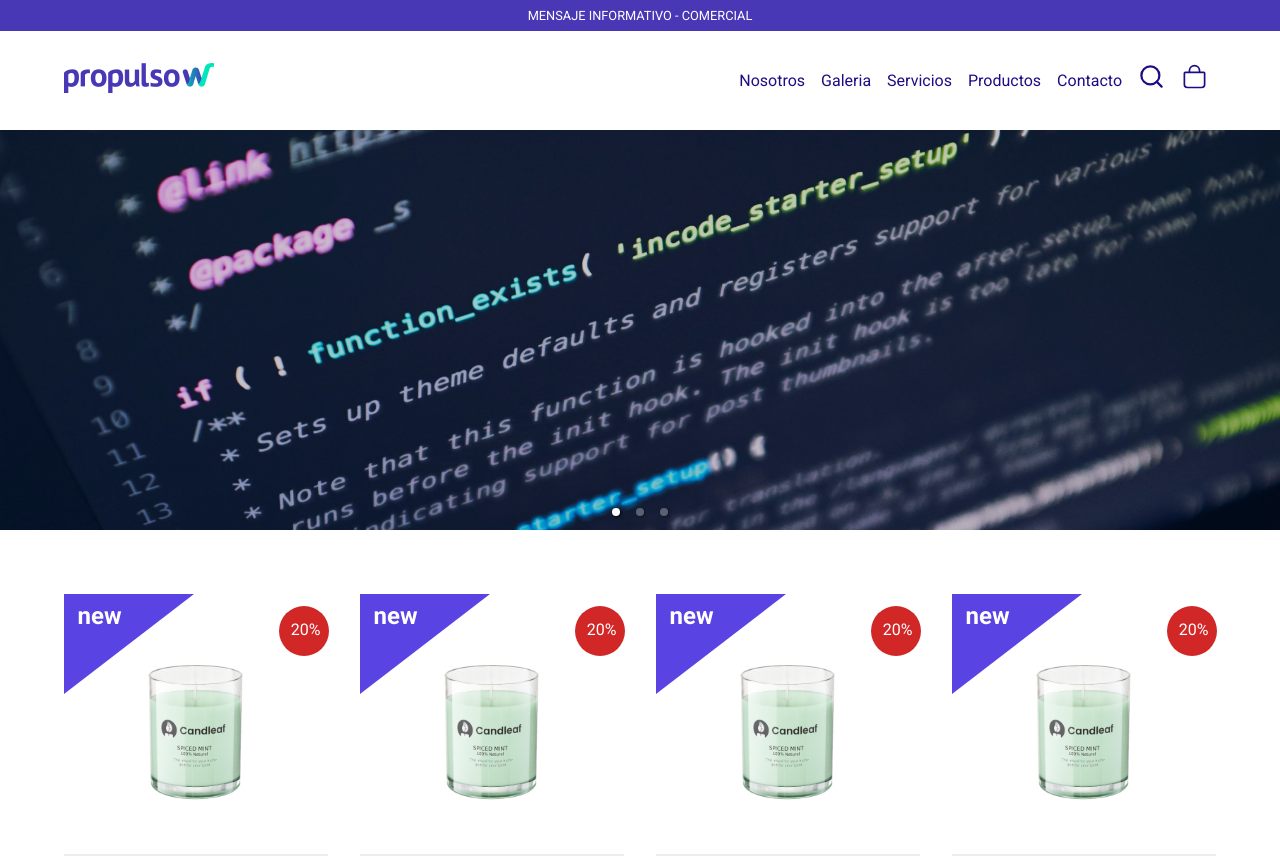
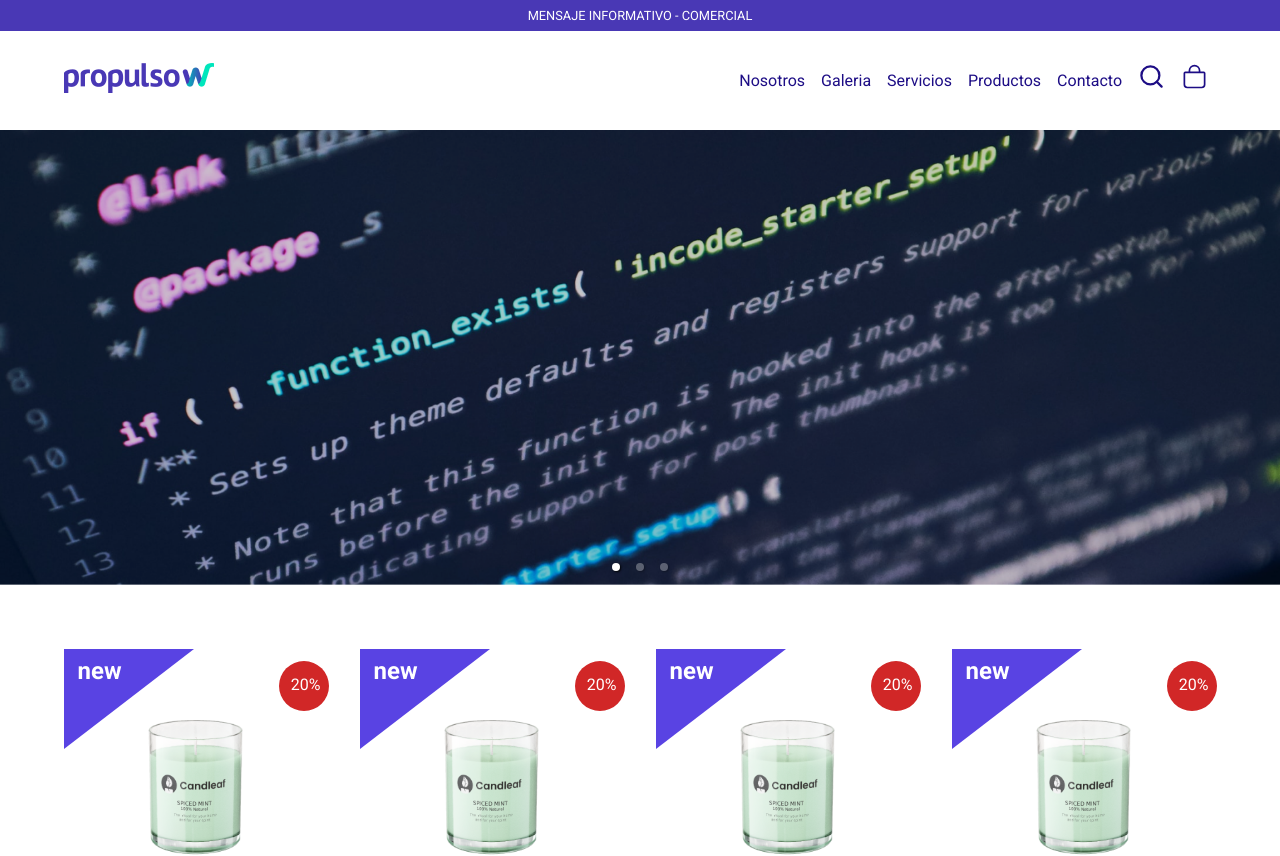
Before and after one commit to caropi30/propulsow-test, a React (Create React App) app: page / in a window 1280 px wide. Shown: the top 856 px of the page. Built offline with nearby package versions, Linux system fonts and the light colour scheme.

Commit message:
carousel sizing

```diff
--- a/src/components/SlideGallery/index.scss
+++ b/src/components/SlideGallery/index.scss
@@ -83,7 +83,7 @@
         .slide {
           img {
             object-fit: cover;
-            height: 400px;
+            height: 455px;
           }
         }
       }
```
